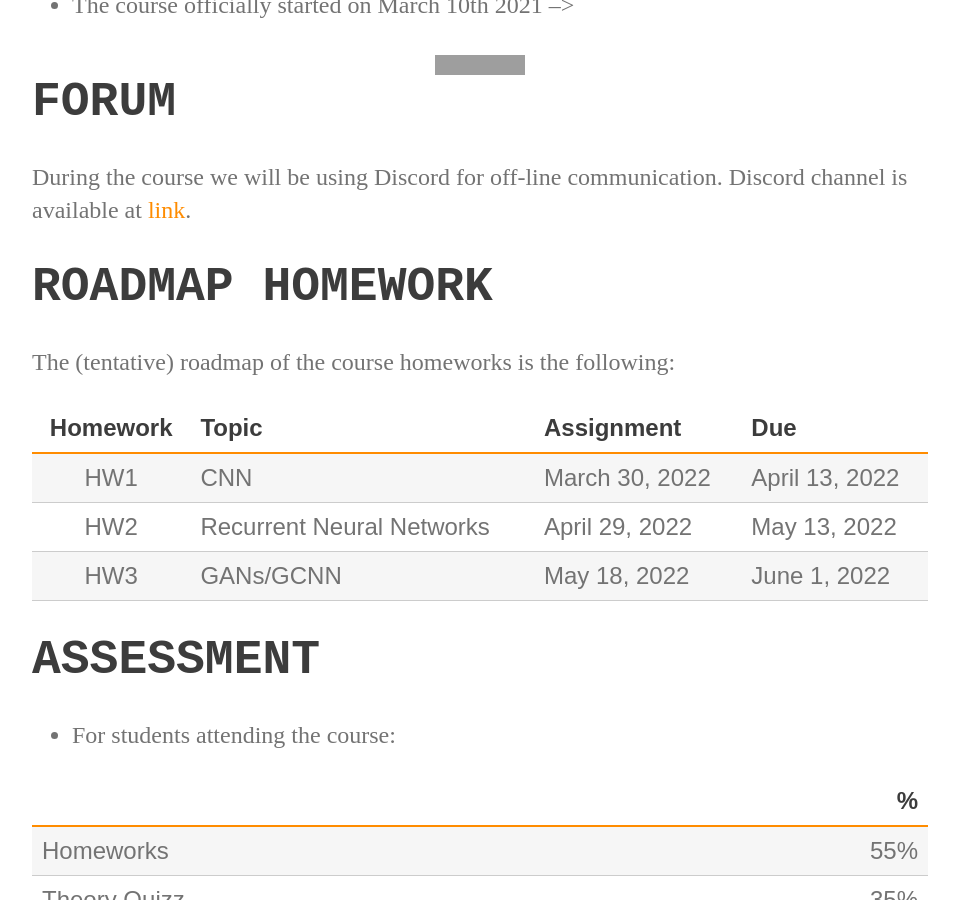
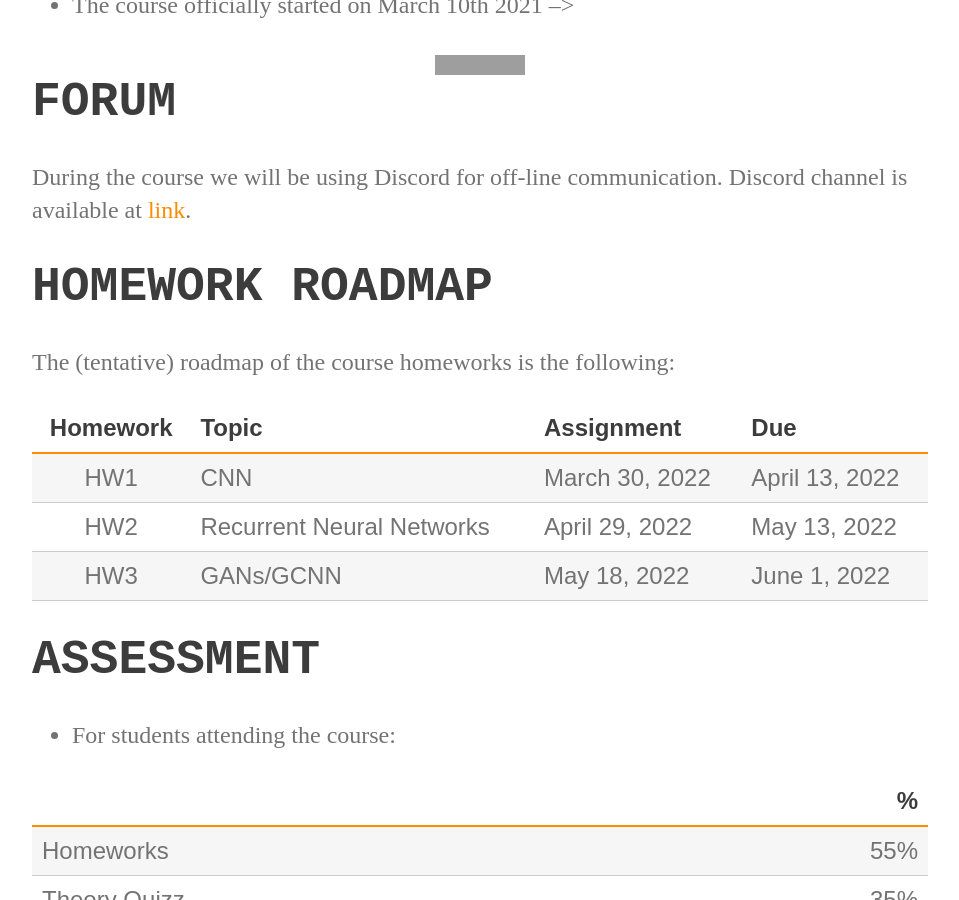
Before and after one commit to perceivelab/knowledge-discovery-course, a Jekyll site: the page built from index.md, in a window 1280 px wide and 900 px high, scrolled down 1174 px. Shown: the whole window, without its empty margins (160-1119 px from the left). Built offline with Jekyll 4.4.1, drawn with Linux system fonts in a browser that asks for light colours; our own code applies the rules of GitHub Pages for plain Markdown files; grey boxes are pictures that could not be loaded.

```diff
--- a/index.md
+++ b/index.md
@@ -27,7 +27,7 @@
 During the course we will be using Discord for off-line communication. Discord channel is available at [link](https://discord.gg/wEWMusrE).
 
 
-# ROADMAP HOMEWORK
+# HOMEWORK ROADMAP
 The (tentative) roadmap of the course homeworks is the following:
 
 | Homework | Topic              | Assignment    | Due          |
```
